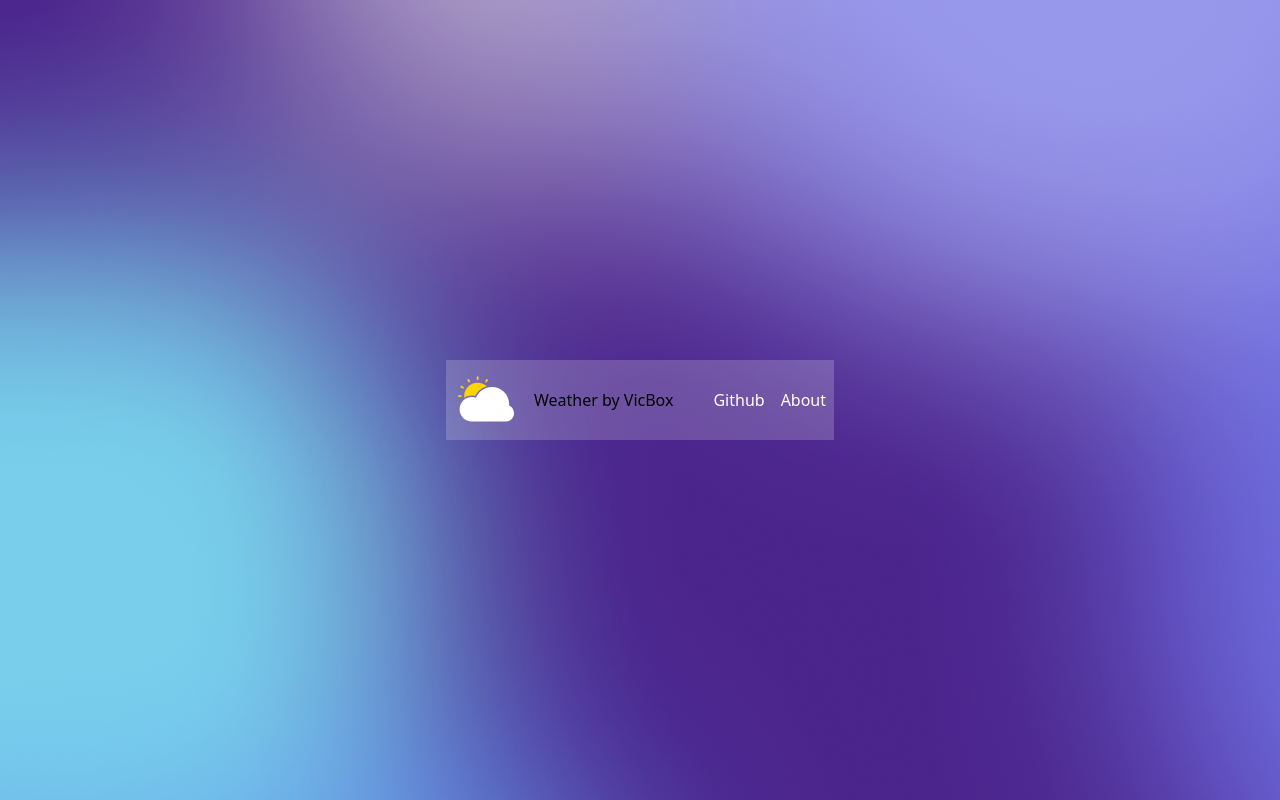
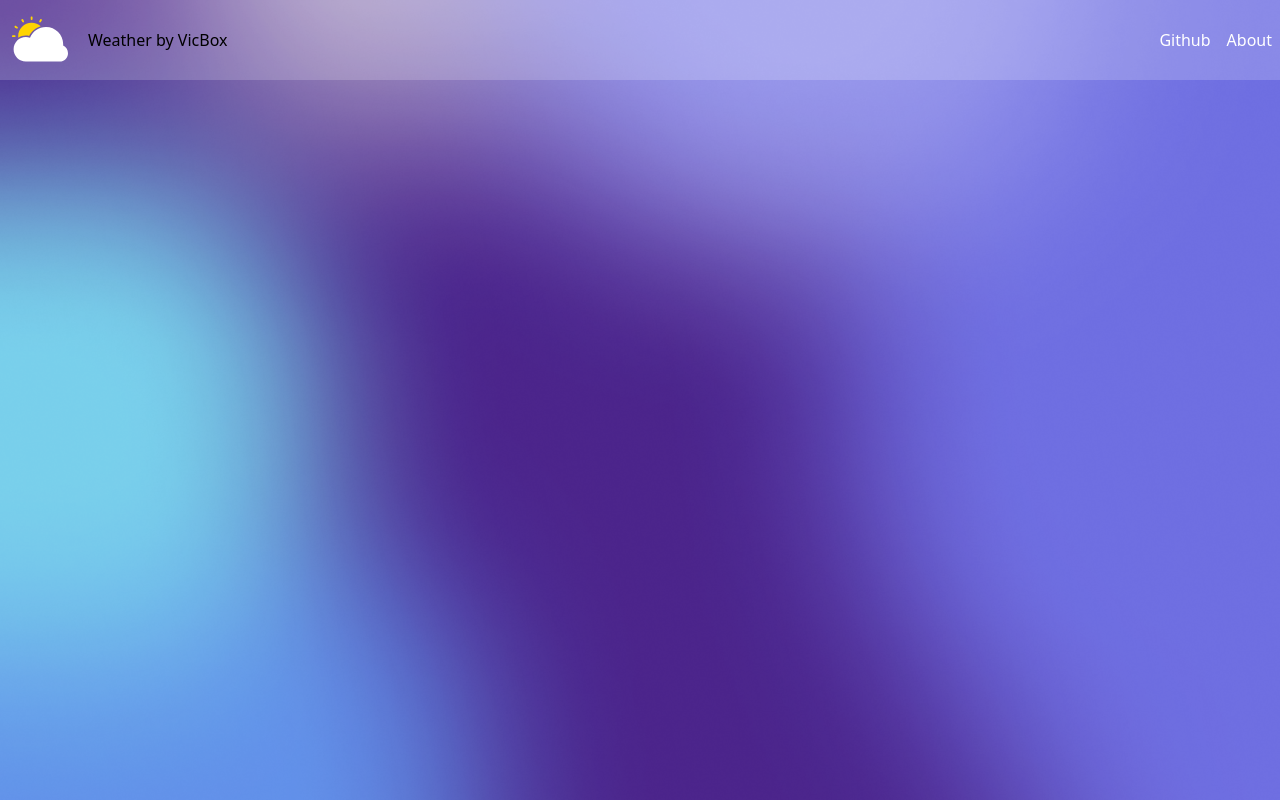
Before and after one commit to samopocuc/weather-app, a React (Vite) app: page / in a window 1280 px wide. Built offline with nearby package versions, Linux system fonts and the light colour scheme.

Commit message:
fix header

```diff
--- a/src/App.css
+++ b/src/App.css
@@ -1,9 +1,7 @@
 html {
   color-scheme: light dark;
   font-family: system-ui;
-  display: flex;
-  align-items: center;
-  justify-content: center;
-  height: 100%;
   background: url("./assets/bg.png");
+  background-size: cover;
 }
+body { margin: 0; padding: 0;}
```
